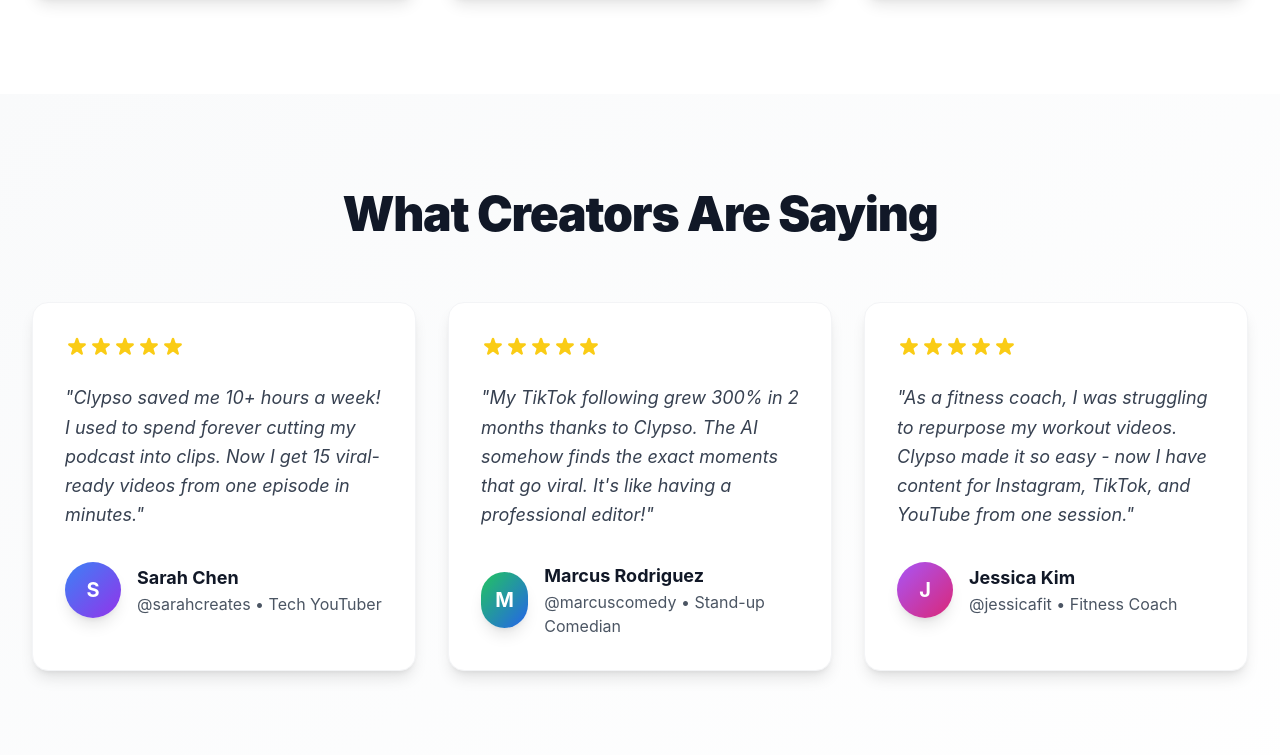
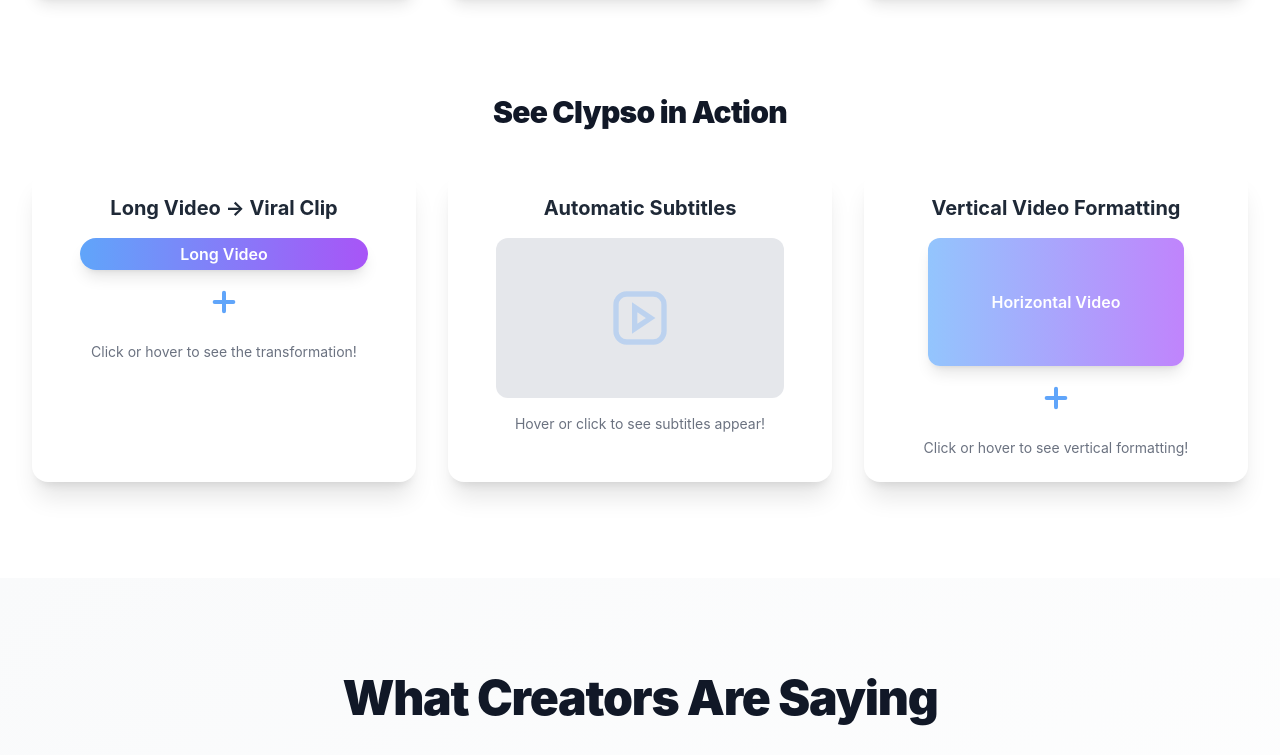
Before and after one commit to Clypso-ai/clypso, a React (Create React App) app: page / in a window 1280 px wide. Shown: the part 2279-3034 px from the top of the page. Built offline with nearby package versions, Linux system fonts and the light colour scheme.

Commit message:
Describe your update, e.g. 'Update hero section background gradient'

```diff
--- a/src/components/Features.js
+++ b/src/components/Features.js
@@ -1,4 +1,7 @@
 import React from 'react';
+import VideoClipperDemo from './VideoClipperDemo';
+import SubtitleDemo from './SubtitleDemo';
+import VerticalFormatDemo from './VerticalFormatDemo';
 
 const Features = ({ isVisible }) => {
   const features = [
@@ -112,6 +115,14 @@
             </div>
           ))}
         </div>
+
+        {/* Interactive Demos */}
+        <h3 className="text-3xl font-black mt-24 mb-10 text-center text-gray-900 tracking-tight">See Clypso in Action</h3>
+        <div className="grid grid-cols-1 md:grid-cols-3 gap-8">
+          <VideoClipperDemo />
+          <SubtitleDemo />
+          <VerticalFormatDemo />
+        </div>
       </div>
     </section>
   );
--- /dev/null
+++ b/src/components/SubtitleDemo.js
@@ -0,0 +1,37 @@
+import React, { useState } from 'react';
+
+const SubtitleDemo = () => {
+  const [showSubs, setShowSubs] = useState(false);
+
+  return (
+    <div className="w-full max-w-md mx-auto p-6 bg-white rounded-2xl shadow-xl flex flex-col items-center transition-all duration-500">
+      <h3 className="text-xl font-bold mb-4 text-gray-800">Automatic Subtitles</h3>
+      <div
+        className="relative w-72 h-40 bg-gray-200 rounded-xl flex items-end justify-center overflow-hidden cursor-pointer group"
+        onMouseEnter={() => setShowSubs(true)}
+        onMouseLeave={() => setShowSubs(false)}
+        onClick={() => setShowSubs((s) => !s)}
+      >
+        {/* Simulated video frame */}
+        <div className="absolute inset-0 flex items-center justify-center">
+          <svg className="w-16 h-16 text-blue-400 opacity-30" fill="none" stroke="currentColor" strokeWidth="2" viewBox="0 0 24 24">
+            <rect x="3" y="3" width="18" height="18" rx="4" />
+            <path d="M10 8l6 4-6 4V8z" />
+          </svg>
+        </div>
+        {/* Animated subtitles */}
+        <div className={`absolute bottom-4 left-0 w-full flex flex-col items-center transition-all duration-700 ${showSubs ? 'opacity-100 translate-y-0' : 'opacity-0 translate-y-4'}`}>
+          <div className="bg-black/80 text-white px-4 py-2 rounded-lg text-base font-semibold shadow-lg mb-2 animate-fade-in">
+            "This is how Clypso adds subtitles automatically!"
+          </div>
+          <div className="bg-black/70 text-yellow-300 px-3 py-1 rounded text-xs font-bold tracking-wide shadow animate-fade-in delay-200">
+            AI-generated in seconds
+          </div>
+        </div>
+      </div>
+      <p className="text-gray-500 text-sm mt-4">Hover or click to see subtitles appear!</p>
+    </div>
+  );
+};
+
+export default SubtitleDemo;
--- /dev/null
+++ b/src/components/VerticalFormatDemo.js
@@ -0,0 +1,39 @@
+import React, { useState } from 'react';
+
+const VerticalFormatDemo = () => {
+  const [vertical, setVertical] = useState(false);
+
+  return (
+    <div className="w-full max-w-md mx-auto p-6 bg-white rounded-2xl shadow-xl flex flex-col items-center transition-all duration-500">
+      <h3 className="text-xl font-bold mb-4 text-gray-800">Vertical Video Formatting</h3>
+      <div
+        className="relative w-full flex flex-col items-center cursor-pointer group min-h-[160px]"
+        onClick={() => setVertical((v) => !v)}
+        onMouseEnter={() => setVertical(true)}
+        onMouseLeave={() => setVertical(false)}
+      >
+        {/* Horizontal video frame */}
+        <div className={`transition-all duration-700 ${vertical ? 'opacity-0 -translate-y-8 scale-95' : 'opacity-100 translate-y-0 scale-100'}`}>
+          <div className="w-64 h-32 bg-gradient-to-r from-blue-300 to-purple-400 rounded-xl shadow-lg flex items-center justify-center mb-2">
+            <span className="text-white font-semibold">Horizontal Video</span>
+          </div>
+        </div>
+        {/* Arrow */}
+        <div className={`transition-all duration-700 ${vertical ? 'opacity-0' : 'opacity-100'}`}>
+          <svg className="w-8 h-8 text-blue-400 my-2" fill="none" stroke="currentColor" strokeWidth="3" viewBox="0 0 24 24">
+            <path strokeLinecap="round" strokeLinejoin="round" d="M12 5v14m7-7H5" />
+          </svg>
+        </div>
+        {/* Vertical video frame */}
+        <div className={`transition-all duration-700 absolute left-1/2 top-0 transform -translate-x-1/2 ${vertical ? 'opacity-100 translate-y-0 scale-100' : 'opacity-0 translate-y-8 scale-95'}`} style={{zIndex: 2}}>
+          <div className="w-24 h-44 bg-gradient-to-br from-pink-500 to-yellow-400 rounded-2xl shadow-2xl flex flex-col items-center justify-center animate-pulse">
+            <span className="text-white font-bold text-sm">Vertical Video</span>
+          </div>
+        </div>
+      </div>
+      <p className="text-gray-500 text-sm mt-4">Click or hover to see vertical formatting!</p>
+    </div>
+  );
+};
+
+export default VerticalFormatDemo;
--- /dev/null
+++ b/src/components/VideoClipperDemo.js
@@ -0,0 +1,42 @@
+import React, { useState } from 'react';
+
+const VideoClipperDemo = () => {
+  const [clipped, setClipped] = useState(false);
+
+  return (
+    <div className="w-full max-w-md mx-auto p-6 bg-white rounded-2xl shadow-xl flex flex-col items-center transition-all duration-500">
+      <h3 className="text-xl font-bold mb-4 text-gray-800">Long Video → Viral Clip</h3>
+      <div
+        className="relative w-full flex flex-col items-center cursor-pointer group"
+        onClick={() => setClipped((c) => !c)}
+        onMouseEnter={() => setClipped(true)}
+        onMouseLeave={() => setClipped(false)}
+      >
+        {/* Before: Long video bar */}
+        <div className={`transition-all duration-700 ${clipped ? 'opacity-0 translate-y-8 scale-95' : 'opacity-100 translate-y-0 scale-100'}`}>
+          <div className="w-72 h-8 bg-gradient-to-r from-blue-400 to-purple-500 rounded-full shadow-lg flex items-center justify-center mb-2">
+            <span className="text-white font-semibold">Long Video</span>
+          </div>
+        </div>
+        {/* Arrow */}
+        <div className={`transition-all duration-700 ${clipped ? 'opacity-0' : 'opacity-100'}`}>
+          <svg className="w-8 h-8 text-blue-400 my-2" fill="none" stroke="currentColor" strokeWidth="3" viewBox="0 0 24 24">
+            <path strokeLinecap="round" strokeLinejoin="round" d="M12 5v14m7-7H5" />
+          </svg>
+        </div>
+        {/* After: Short viral clip */}
+        <div className={`transition-all duration-700 absolute left-1/2 top-0 transform -translate-x-1/2 ${clipped ? 'opacity-100 translate-y-0 scale-100' : 'opacity-0 -translate-y-8 scale-95'}`} style={{zIndex: 2}}>
+          <div className="w-20 h-32 bg-gradient-to-br from-pink-500 to-yellow-400 rounded-xl shadow-2xl flex flex-col items-center justify-center animate-pulse">
+            <svg className="w-8 h-8 text-white mb-2" fill="currentColor" viewBox="0 0 24 24">
+              <path d="M8 5v14l11-7z" />
+            </svg>
+            <span className="text-white font-bold text-sm">Viral Clip</span>
+          </div>
+        </div>
+      </div>
+      <p className="text-gray-500 text-sm mt-4">Click or hover to see the transformation!</p>
+    </div>
+  );
+};
+
+export default VideoClipperDemo;
```
